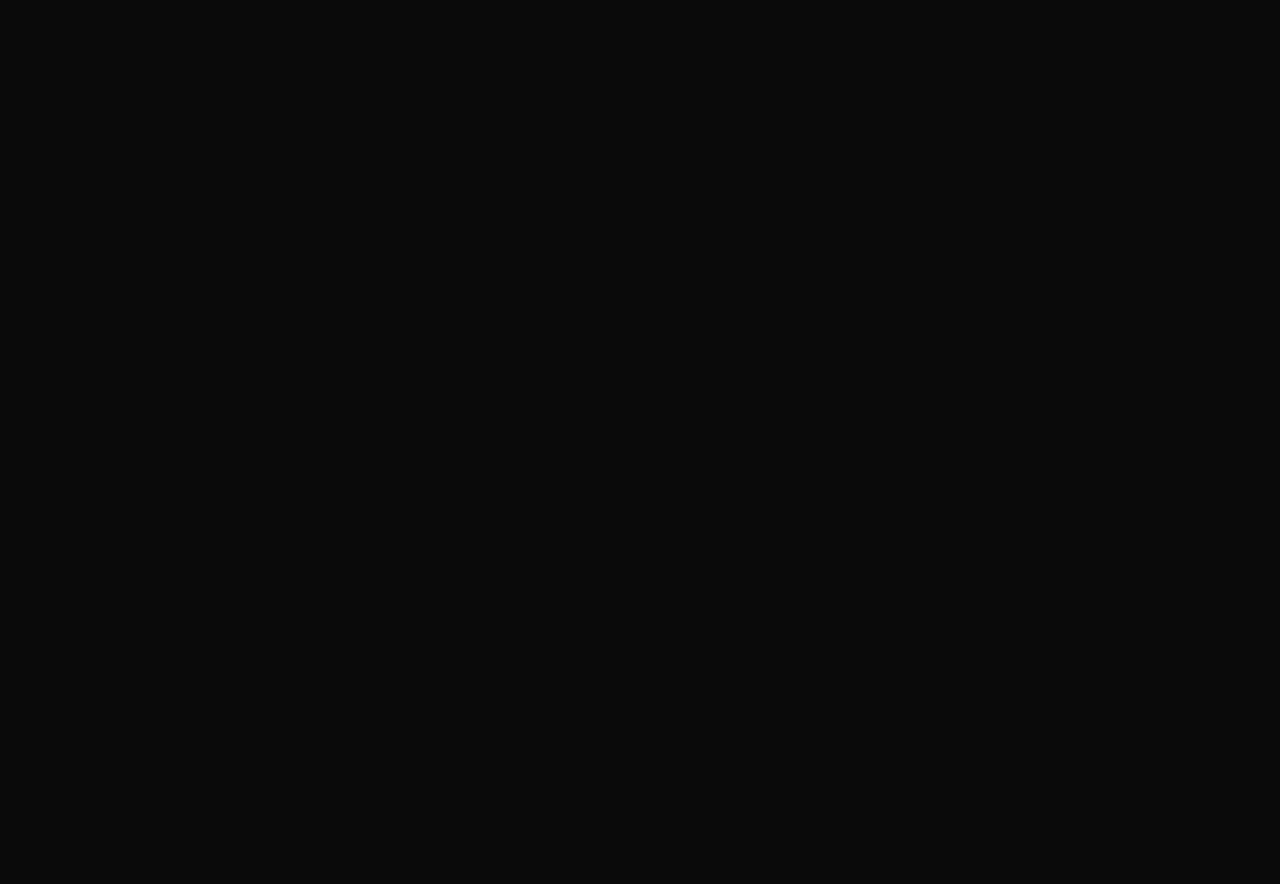
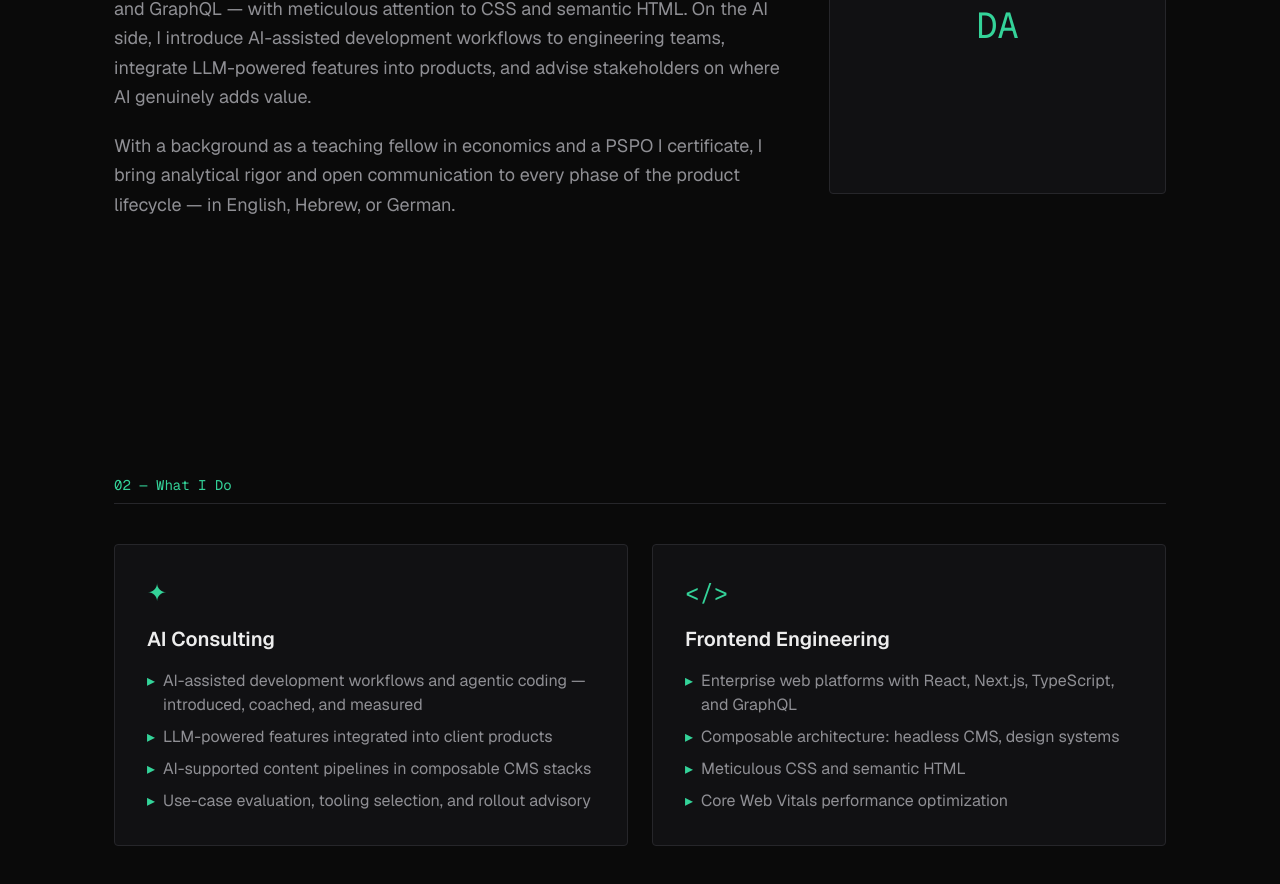
Before and after one commit to daniel-brandung/danielariel.com, a Next.js app: page / in a window 1280 px wide. Shown: the part 1140-2024 px from the top of the page. Before the commit the page ends 800 px from the top, so only its background shows below. Built offline with nearby package versions, Linux system fonts and the light colour scheme.

Commit message:
feat: about and what-i-do sections
Co-Authored-By: Claude Fable 5 <noreply@anthropic.com>

```diff
--- a/app/page.tsx
+++ b/app/page.tsx
@@ -1,5 +1,7 @@
+import { About } from "@/components/About";
 import { Hero } from "@/components/Hero";
 import { Nav } from "@/components/Nav";
+import { WhatIDo } from "@/components/WhatIDo";
 
 export default function Home() {
   return (
@@ -7,6 +9,8 @@ export default function Home() {
       <Nav />
       <main>
         <Hero />
+        <About />
+        <WhatIDo />
       </main>
     </>
   );
--- /dev/null
+++ b/components/About.tsx
@@ -0,0 +1,26 @@
+import { Reveal } from "@/components/Reveal";
+import { Section } from "@/components/Section";
+import { site } from "@/lib/content";
+
+export function About() {
+  return (
+    <Section id="about" number="01" title="About">
+      <div className="grid gap-10 md:grid-cols-[2fr_1fr]">
+        <div className="space-y-5 text-lg leading-relaxed text-muted">
+          {site.about.map((paragraph, i) => (
+            <Reveal key={paragraph.slice(0, 24)} delay={i * 0.1}>
+              <p>{paragraph}</p>
+            </Reveal>
+          ))}
+        </div>
+        <Reveal delay={0.2} className="hidden md:block">
+          {/* Portrait slot: when a public/portrait.jpg exists, swap the
+              monogram div for <Image src="/portrait.jpg" alt="Daniel Ariel" …/>. */}
+          <div className="flex aspect-square items-center justify-center rounded border border-line bg-surface">
+            <span className="font-mono text-4xl text-accent">{site.initials}</span>
+          </div>
+        </Reveal>
+      </div>
+    </Section>
+  );
+}
--- /dev/null
+++ b/components/WhatIDo.tsx
@@ -0,0 +1,30 @@
+import { Reveal } from "@/components/Reveal";
+import { Section } from "@/components/Section";
+import { site } from "@/lib/content";
+
+export function WhatIDo() {
+  return (
+    <Section id="what-i-do" number="02" title="What I Do">
+      <div className="grid gap-6 md:grid-cols-2">
+        {site.whatIDo.map((card, i) => (
+          <Reveal key={card.title} delay={i * 0.12} className="h-full">
+            <div className="h-full rounded border border-line bg-surface p-8 transition-all duration-300 hover:-translate-y-1 hover:border-accent/60">
+              <span className="font-mono text-2xl text-accent">{card.glyph}</span>
+              <h3 className="mt-4 text-xl font-semibold">{card.title}</h3>
+              <ul className="mt-4 space-y-2 text-muted">
+                {card.bullets.map((bullet) => (
+                  <li key={bullet} className="flex gap-2">
+                    <span aria-hidden className="text-accent">
+                      ▸
+                    </span>
+                    <span>{bullet}</span>
+                  </li>
+                ))}
+              </ul>
+            </div>
+          </Reveal>
+        ))}
+      </div>
+    </Section>
+  );
+}
```
